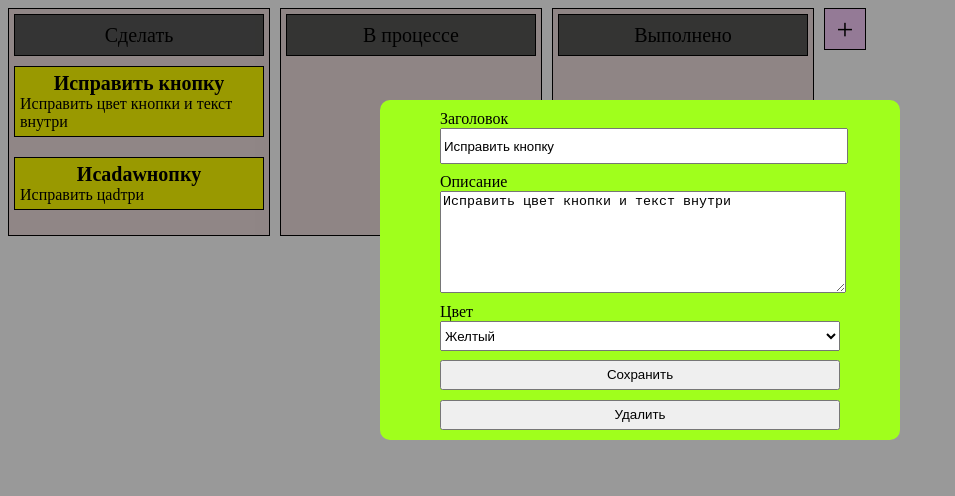
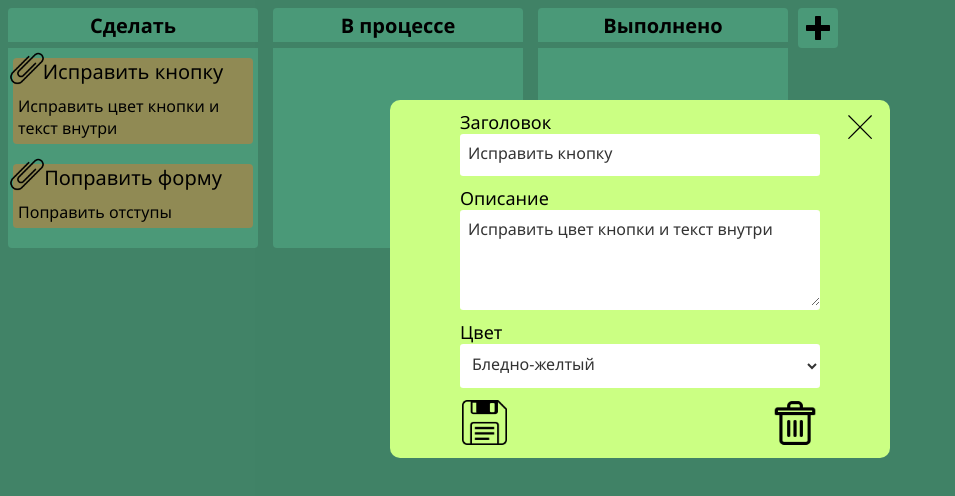
Before and after one commit to TrAs13/kanbanBoard, a plain HTML site: page index.html in a window 1280 px wide. Both pictures are taken after a click on the element 139 px from the left and 122 px from the top of the page. Shown: the whole page, without its empty margins (0-955 px from the left). Drawn offline with Linux system fonts and the light colour scheme.

Commit message:
Сделал проект

```diff
--- a/index.html
+++ b/index.html
@@ -12,56 +12,60 @@
       <div class="kanban__columns">
         <div class="column">
           <div class="column__head">Сделать</div>
-          <div class="column__items">
           <div class="item">
+            <img src="images/screpka.png" class="scrpeka" />
             <div class="item__head">Исправить кнопку</div>
             <div class="item__description">
               Исправить цвет кнопки и текст внутри
             </div>
           </div>
           <div class="item">
-              <div class="item__head">Исadawнопку</div>
+            <img src="images/screpka.png" class="scrpeka" />
+            <div class="item__head">Поправить форму</div>
             <div class="item__description">
-                Исправить цadтри
-              </div>
+              Поправить отступы
             </div>
           </div>
         </div>
         <div class="column">
           <div class="column__head">В процессе</div>
-          <div class="column__items"></div>
         </div>
         <div class="column">
           <div class="column__head">Выполнено</div>
-          <div class="column__items"></div>
         </div>
       </div>
-      <div class="kanban__add-column">+</div>
+      <div class="kanban__add-column"><img src="images/plus.png" /></div>
     </div>
-    <script type="module" src="js/index.js"></script>
-    <script type="module" src="js/pattern.js"></script>
+
     <form class="modal">
       <div class="form__content">
+        <img class="exit" src="images/exit.svg" />
         <div class="form__item">
-          Заголовок
+          <div class="item-header">Заголовок</div>
           <input type="text" name="head" id="head" />
         </div>
         <div class="form__item">
-          Описание
+          <div class="item-header">Описание</div>
           <textarea type="text" name="description" id="description"></textarea>
         </div>
         <div class="form__item">
-          Цвет
+          <div class="item-header">Цвет</div>
           <select name="color" id="color">
-            <option value="yellow">Желтый</option>
-            <option value="red">Красный</option>
-            <option value="green">Зеленый</option>
-            <option value="blue">Синий</option>
+            <option value="khaki">Бледно-желтый</option>
+            <option value="thistle">Cветло-фиолетовый</option>
+            <option value="skyblue">Небесно-голубой</option>
+            <option value="lightsalmon">Терракотовый</option>
+            <option value="lightpink">Светло-розовый</option>
+            <option value="limegreen">Лаймовый</option>
+            <option value="tan">Желтовато-коричневый</option>
           </select>
         </div>
-        <button type="submit" id="btn">Сохранить</button>
-        <button type="submit" id="btndel">Удалить</button>
+        <div class="instruments">
+          <img class="icon-btn-two" src="images/save.png" id="btn" />
+          <img class="icon-btn" src="images/delete.png" id="btndel" />
+        </div>
       </div>
     </form>
+    <script type="module" src="js/index.js"></script>
   </body>
 </html>
--- a/js/cloumnHead.js
+++ b/js/cloumnHead.js
@@ -2,11 +2,18 @@ export function addEditToHead(elem) {
   elem.addEventListener("click", () => {
     let input = document.createElement("input");
     input.value = elem.textContent;
-    input.style.width = "243px";
+    input.style.width = "100%";
     input.style.height = "40px";
-    input.style.marginBottom = "10px";
+    input.style.fontFamily = "600";
+    input.style.fontSize = "20px";
+    input.style.marginBottom = "5px";
+    input.style.background = "transparent";
+    input.style.border = "none";
+    input.style.outline = "none";
+    input.style.borderBottom = "6px solid rgb(108, 217, 171)";
     elem.parentNode.insertBefore(input, elem.parentNode.firstChild);
     elem.style.display = "none";
+    input.focus();
     input.addEventListener("blur", () => {
       elem.textContent = input.value;
       elem.style.display = "flex";
--- a/js/dragAndDrop.js
+++ b/js/dragAndDrop.js
@@ -3,7 +3,7 @@ let card;
 export const dragstart = function (e) {
   setTimeout(() => {
     this.classList.add("hide");
-  }, 50);
+  }, 30);
   card = e.target;
 };
 
--- a/js/editItem.js
+++ b/js/editItem.js
@@ -14,12 +14,14 @@ export function modalInner(task, def = false) {
   let nowHead = task.querySelector(".item__head");
   let nowdescription = task.querySelector(".item__description");
   let btndel = modal.querySelector("#btndel");
+  let btn = modal.querySelector("#btn");
+  let exit = modal.querySelector(".exit");
   if (def) {
     btndel.style.display = "none";
   }
   head.value = nowHead.innerText;
   description.value = nowdescription.innerText;
-  modal.addEventListener("submit", function (event) {
+  btn.addEventListener("click", function (event) {
     event.preventDefault();
     nowHead.innerText = head.value;
     nowdescription.innerText = description.value;
@@ -30,4 +32,7 @@ export function modalInner(task, def = false) {
     task.remove();
     modal.remove();
   });
+  exit.addEventListener("click", () => {
+    modal.remove();
+  });
 }
--- a/js/pattern.js
+++ b/js/pattern.js
@@ -16,6 +16,7 @@ export function createColumn() {
 
 export function createItem() {
   let item = document.createElement("div");
+  let screpka = document.querySelector(".scrpeka").cloneNode(true);
   item.className = "item";
   let itemHead = document.createElement("div");
   itemHead.textContent = "Заголовок";
@@ -23,9 +24,10 @@ export function createItem() {
   let itemDescription = document.createElement("div");
   itemDescription.className = "item__description";
   itemDescription.textContent = "Описание";
+  item.appendChild(screpka);
   item.appendChild(itemHead);
   item.appendChild(itemDescription);
-  item.style.backgroundColor = "yellow";
+  item.style.backgroundColor = "khaki";
   editItem(item);
   modalInner(item, true);
   item.draggable = true;
--- a/styles/style.css
+++ b/styles/style.css
@@ -1,76 +1,108 @@
 .kanban {
   display: flex;
+}
+* {
+  box-sizing: border-box;
+}
+body {
+  background-color: rgba(84, 211, 158, 0.859);
+  font-family: "Segoe UI", Tahoma, Geneva, Verdana, sans-serif;
 }
 .kanban__columns {
   display: flex;
   max-width: 95%;
   margin-right: 10px;
-  gap: 10px;
+  gap: 15px;
   flex-wrap: wrap;
 }
 
 .column {
   width: 250px;
-  border: 1px solid black;
-  background-color: rgb(239, 222, 222);
-  padding: 5px;
+  border-radius: 4px;
+  background-color: rgb(124, 255, 200);
+  min-height: 80px;
 }
 
 .column__head {
   min-height: 40px;
   font-size: 20px;
+  font-weight: 600;
   display: flex;
   align-items: center;
   justify-content: center;
   margin-bottom: 10px;
-  border: 1px solid black;
-  background-color: rgb(87, 87, 86);
+  border-bottom: 6px solid rgb(108, 217, 171);
 }
 
 .item {
-  border: 1px solid black;
-  background-color: yellow;
-  padding: 5px;
+  position: relative;
+  margin: 5px;
+  background-color: khaki;
   margin-bottom: 20px;
+  border-radius: 4px;
 }
 
 .item__head {
   text-align: center;
   font-size: 20px;
-  font-weight: bold;
+  font-weight: 500;
+  margin-bottom: 5px;
+}
+.item__description {
+  padding: 5px;
 }
 
 .kanban__add-column {
   width: 40px;
   height: 40px;
-  font-size: 30px;
-  border: 1px solid black;
-  background-color: rgb(247, 204, 250);
+  background-color: rgb(124, 255, 200);
+  border-radius: 4px;
   display: flex;
   align-items: center;
   justify-content: center;
 }
+.kanban__add-column img {
+  width: 60%;
+}
 
 .form__content {
+  position: relative;
   display: flex;
   align-items: center;
   justify-content: center;
   gap: 10px;
-  width: 500px;
-  height: 40%;
+  min-width: 500px;
+  width: max-content;
+  height: max-content;
   border-radius: 10px;
   flex-direction: column;
-  background-color: rgb(160, 255, 28);
+  background-color: rgb(203, 255, 131);
   padding: 10px;
 }
 
-.form__content textarea {
+.form__item textarea {
   height: 100px;
 }
-.form__content * {
-  width: 80%;
-  min-height: 30px;
+
+.form__item input,
+.form__item select,
+.form__item textarea {
+  width: 100%;
+  min-width: 360px;
+  font-family: "Segoe UI", Tahoma, Geneva, Verdana, sans-serif;
+  color: #333;
+  margin: 0 auto;
+  padding: 0.5rem;
+  font-size: 16px;
+  border-radius: 0.2rem;
+  background-color: rgb(255, 255, 255);
+  border: none;
+  display: block;
+  border-bottom: 0.3rem solid transparent;
 }
+/* .form__content * {
+  min-width: 75%;
+} */
 
 .form__item {
   display: flex;
@@ -97,3 +129,49 @@
 .hide {
   display: none;
 }
+
+.flex {
+  display: flex;
+}
+
+.exit {
+  position: absolute;
+  width: 40px;
+  top: 2%;
+  right: 2%;
+}
+.exit:hover {
+  cursor: pointer;
+}
+
+.scrpeka {
+  position: absolute;
+  width: 40px;
+  top: -10px;
+  left: -6px;
+}
+.kanban__add-column:hover {
+  cursor: pointer;
+}
+.item:hover {
+  cursor: pointer;
+}
+
+.icon-btn {
+  width: 50px;
+}
+.icon-btn-two {
+  width: 45px;
+  height: 45px;
+  margin: 2px;
+}
+.instruments {
+  display: flex;
+  min-width: 360px;
+  justify-content: space-between;
+}
+
+.item-header {
+  font-size: 18px;
+  font-weight: 500;
+}
```
Also changed, not shown: images/delete.png (added), images/exit.svg (added), images/plus.png (added), images/save.png (added), images/screpka.png (added). Lines whose indentation alone changed are shown as unchanged.
